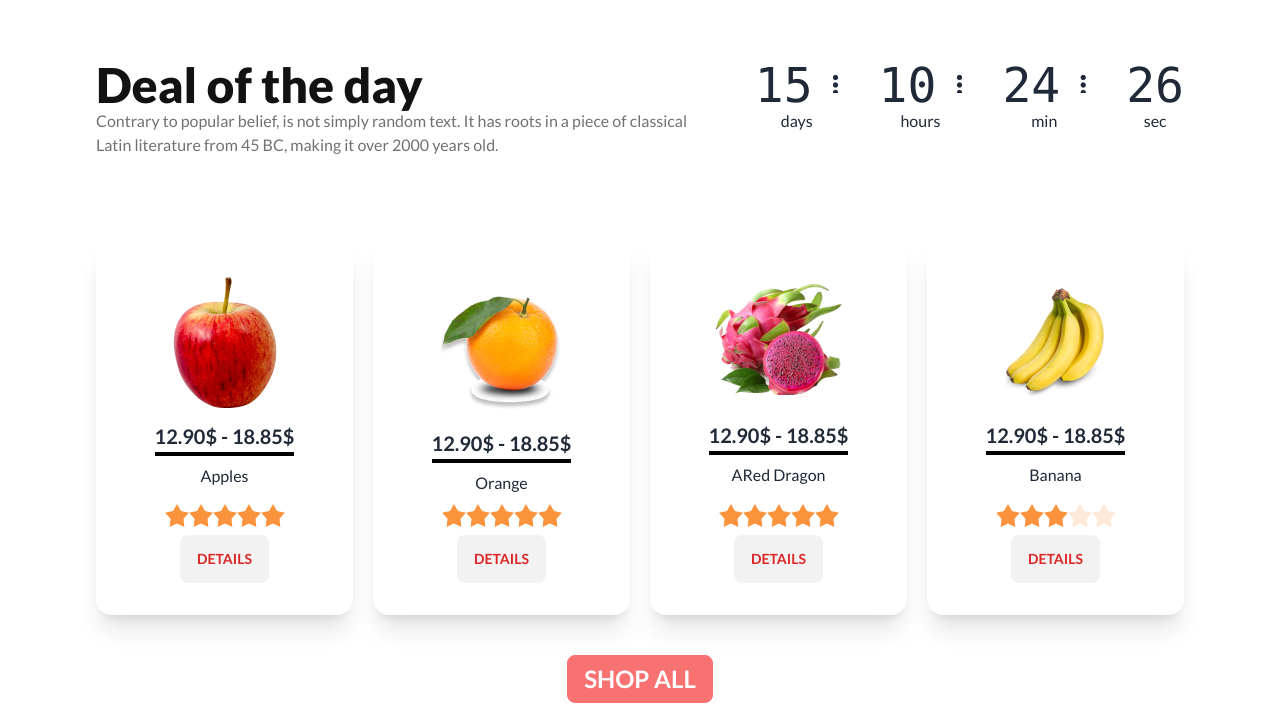
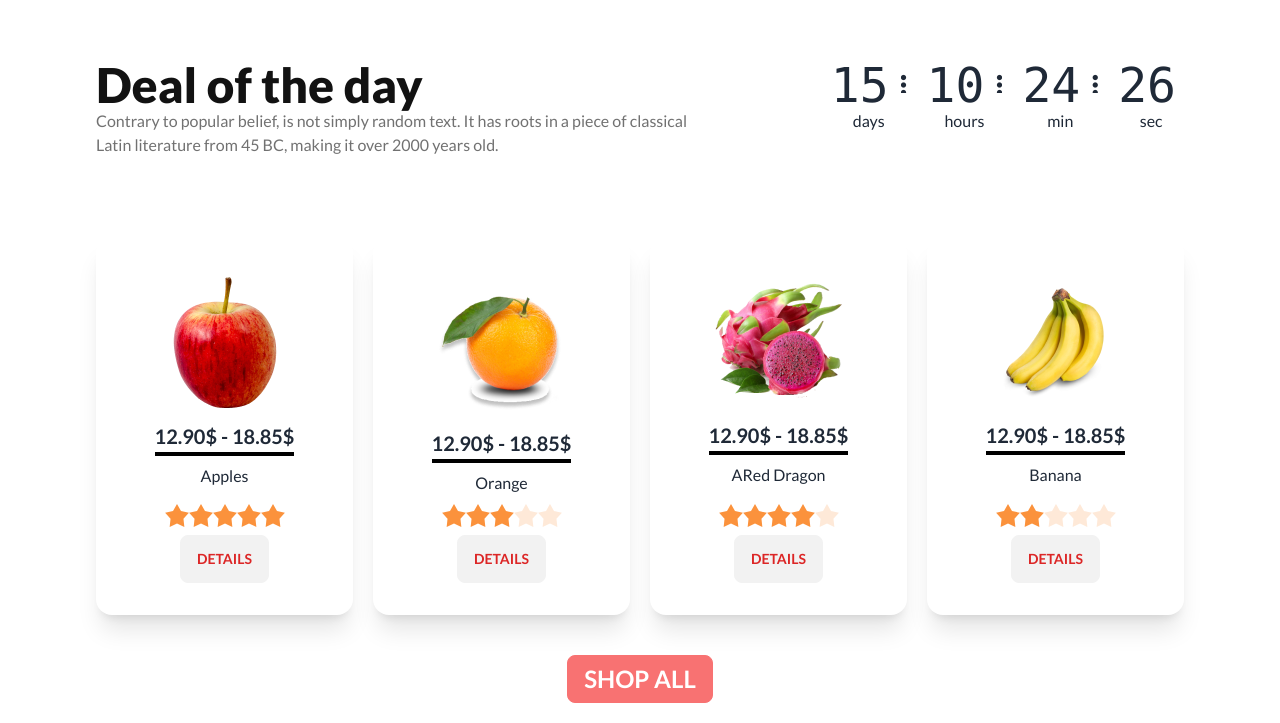
Before and after one commit to sagor009988/fruit-brust, a plain HTML site: page index.html in a window 1280 px wide. Shown: the part 1137-1860 px from the top of the page. Drawn offline with nearby package versions, Linux system fonts and the light colour scheme; files whose address does not match are found by name.

Commit message:
all section done

```diff
--- a/index.html
+++ b/index.html
@@ -42,7 +42,7 @@
     <header>
         <nav class="max-w-screen-xl mx-auto my-10 py-5 px-8 md:px-16 lg:px-24 ">
 
-            <div class="navbar bg-[#F85559]  rounded-[600px]">
+            <div class="navbar  md:bg-[#F85559] lg:bg-[#F85559] rounded-[600px]">
                 <div class="hidden md:block lg:block navbar-start">
                   <div class="flex">
                      <ul class="flex gap-5 px-5 text-white cursor-pointer">
@@ -163,30 +163,30 @@
         <p class="text-[#12121299] md:max-w-[615px] lg:max-w-[615px]">Contrary to popular belief, is not simply random text. It has roots in a piece of classical Latin literature from 45 BC, making it over 2000 years old.</p>
       </div>
        <div>
-        <div class="grid grid-flow-col gap-10 text-center auto-cols-max">
+        <div class="grid grid-flow-col gap-5 text-center auto-cols-max">
           <div class="flex flex-col">
             <span class="countdown font-mono text-5xl">
-              <span style="--value:15;"></span> <i class="fa-solid fa-ellipsis-vertical text-2xl ml-5 mt-2"></i>
+              <span style="--value:15;"></span><i class="fa-solid fa-ellipsis-vertical text-2xl ml-3 mt-2"></i>
             </span>
-            days
+           days
           </div>
           <div class="flex flex-col">
             <span class="countdown font-mono text-5xl">
-              <span style="--value:10;"></span> <i class="fa-solid fa-ellipsis-vertical text-2xl ml-5 mt-2"></i>
+              <span style="--value:10;"></span> <i class="fa-solid fa-ellipsis-vertical text-2xl ml-3 mt-2"></i>
             </span>
-            hours
+          hours
           </div>
           <div class="flex flex-col">
             <span class="countdown font-mono text-5xl">
-              <span style="--value:24;"></span> <i class="fa-solid fa-ellipsis-vertical text-2xl ml-5 mt-2"></i>
+              <span style="--value:24;"></span> <i class="fa-solid fa-ellipsis-vertical text-2xl ml-3 mt-2"></i>
             </span>
-            min
+          min
           </div>
           <div class="flex flex-col">
-            <span class="countdown font-mono text-5xl">
+            <span class="countdown mr-2 font-mono text-5xl">
               <span style="--value:26;"></span>
             </span>
-            sec
+          sec
           </div>
         </div>
        </div>
@@ -202,11 +202,11 @@
 
           <p>Apples</p>
           <div class="rating">
-            <input type="radio" name="rating-2" class="mask mask-star-2 bg-orange-400" />
-            <input type="radio" name="rating-2" class="mask mask-star-2 bg-orange-400" />
-            <input type="radio" name="rating-2" class="mask mask-star-2 bg-orange-400" checked />
-            <input type="radio" name="rating-2" class="mask mask-star-2 bg-orange-400"  />
-            <input type="radio" name="rating-2" class="mask mask-star-2 bg-orange-400" />
+            <input type="radio" name="rating-1" class="mask mask-star-2 bg-orange-400" />
+            <input type="radio" name="rating-1" class="mask mask-star-2 bg-orange-400" />
+            <input type="radio" name="rating-1" class="mask mask-star-2 bg-orange-400" />
+            <input type="radio" name="rating-1" class="mask mask-star-2 bg-orange-400"  />
+            <input type="radio" name="rating-1" class="mask mask-star-2 bg-orange-400"checked  />
           </div>
          <!-- You can open the modal using ID.showModal() method -->
          <button class="btn text-red-600" onclick="my_modal_31.showModal()">Details</button>
@@ -222,11 +222,11 @@
         <h2 class="card-title text-extrabold text-[#121212]">Apples</h2>
         <p>Professional employees are there for you to pick the most amazing and fresh fruits.</p>
         <div class="rating">
-          <input type="radio" name="rating-2" class="mask mask-star-2 bg-orange-400" />
-          <input type="radio" name="rating-2" class="mask mask-star-2 bg-orange-400"  />
-          <input type="radio" name="rating-2" class="mask mask-star-2 bg-orange-400" checked/>
-          <input type="radio" name="rating-2" class="mask mask-star-2 bg-orange-400" />
-          <input type="radio" name="rating-2" class="mask mask-star-2 bg-orange-400" />
+          <input type="radio" name="rating-1" class="mask mask-star-2 bg-orange-400" />
+          <input type="radio" name="rating-1" class="mask mask-star-2 bg-orange-400"  />
+          <input type="radio" name="rating-1" class="mask mask-star-2 bg-orange-400" />
+          <input type="radio" name="rating-1" class="mask mask-star-2 bg-orange-400" />
+          <input type="radio" name="rating-1" class="mask mask-star-2 bg-orange-400"checked />
         </div>
         <div class="card-actions">
           <button class="btn border-2 border-black"> close</button>
@@ -248,11 +248,11 @@
 
                         <p>Orange</p>
                         <div class="rating">
-                          <input type="radio" name="rating-2" class="mask mask-star-2 bg-orange-400" />
-                          <input type="radio" name="rating-2" class="mask mask-star-2 bg-orange-400" />
-                          <input type="radio" name="rating-2" class="mask mask-star-2 bg-orange-400" checked />
-                          <input type="radio" name="rating-2" class="mask mask-star-2 bg-orange-400"  />
-                          <input type="radio" name="rating-2" class="mask mask-star-2 bg-orange-400" />
+                          <input type="radio" name="rating-4" class="mask mask-star-2 bg-orange-400" />
+                          <input type="radio" name="rating-4" class="mask mask-star-2 bg-orange-400" />
+                          <input type="radio" name="rating-4" class="mask mask-star-2 bg-orange-400" checked />
+                          <input type="radio" name="rating-4" class="mask mask-star-2 bg-orange-400"  />
+                          <input type="radio" name="rating-4" class="mask mask-star-2 bg-orange-400" />
                         </div>
                        <!-- You can open the modal using ID.showModal() method -->
               <button class="btn btn text-red-600" onclick="my_modal_32.showModal()">Details</button>
@@ -294,11 +294,11 @@
 
                        <p>ARed Dragon</p>
                        <div class="rating">
-                         <input type="radio" name="rating-2" class="mask mask-star-2 bg-orange-400" />
-                         <input type="radio" name="rating-2" class="mask mask-star-2 bg-orange-400" />
-                         <input type="radio" name="rating-2" class="mask mask-star-2 bg-orange-400"checked/>
-                         <input type="radio" name="rating-2" class="mask mask-star-2 bg-orange-400"  />
-                         <input type="radio" name="rating-2" class="mask mask-star-2 bg-orange-400" />
+                         <input type="radio" name="rating-6" class="mask mask-star-2 bg-orange-400" />
+                         <input type="radio" name="rating-6" class="mask mask-star-2 bg-orange-400" />
+                         <input type="radio" name="rating-6" class="mask mask-star-2 bg-orange-400"/>
+                         <input type="radio" name="rating-6" class="mask mask-star-2 bg-orange-400" checked />
+                         <input type="radio" name="rating-6" class="mask mask-star-2 bg-orange-400" />
                        </div>
                       <!-- You can open the modal using ID.showModal() method -->
              <button class="btn btn text-red-600" onclick="my_modal_33.showModal()">Details</button>
@@ -314,11 +314,11 @@
                      <h2 class="card-title text-extrabold">Red Dragon</h2>
                      <p>Professional employees are there for you to pick the most amazing and fresh fruits.</p>
                      <div class="rating">
-                       <input type="radio" name="rating-2" class="mask mask-star-2 bg-orange-400" />
-                       <input type="radio" name="rating-2" class="mask mask-star-2 bg-orange-400"  />
-                       <input type="radio" name="rating-2" class="mask mask-star-2 bg-orange-400" checked/>
-                       <input type="radio" name="rating-2" class="mask mask-star-2 bg-orange-400" />
-                       <input type="radio" name="rating-2" class="mask mask-star-2 bg-orange-400" />
+                       <input type="radio" name="rating-6" class="mask mask-star-2 bg-orange-400" />
+                       <input type="radio" name="rating-6" class="mask mask-star-2 bg-orange-400"  />
+                       <input type="radio" name="rating-6" class="mask mask-star-2 bg-orange-400" />
+                       <input type="radio" name="rating-6" class="mask mask-star-2 bg-orange-400" checked/>
+                       <input type="radio" name="rating-6" class="mask mask-star-2 bg-orange-400" />
                      </div>
                      <div class="card-actions">
                        <button class="btn border-2 border-black"> close</button>
@@ -340,11 +340,11 @@
 
                       <p>Banana</p>
                       <div class="rating">
-                        <input type="radio" name="rating-2" class="mask mask-star-2 bg-orange-400" />
-                        <input type="radio" name="rating-2" class="mask mask-star-2 bg-orange-400" />
-                        <input type="radio" name="rating-2" class="mask mask-star-2 bg-orange-400" checked />
-                        <input type="radio" name="rating-2" class="mask mask-star-2 bg-orange-400"  />
-                        <input type="radio" name="rating-2" class="mask mask-star-2 bg-orange-400" />
+                        <input type="radio" name="rating-8" class="mask mask-star-2 bg-orange-400" />
+                        <input type="radio" name="rating-8" class="mask mask-star-2 bg-orange-400"checked />
+                        <input type="radio" name="rating-8" class="mask mask-star-2 bg-orange-400"  />
+                        <input type="radio" name="rating-8" class="mask mask-star-2 bg-orange-400"  />
+                        <input type="radio" name="rating-8" class="mask mask-star-2 bg-orange-400" />
                       </div>
                      <!-- You can open the modal using ID.showModal() method -->
             <button class="btn btn text-red-600" onclick="my_modal_3.showModal()">Details</button>
@@ -360,11 +360,11 @@
                     <h2 class="card-title text-extrabold">Banana</h2>
                     <p>Professional employees are there for you to pick the most amazing and fresh fruits.</p>
                     <div class="rating">
-                      <input type="radio" name="rating-2" class="mask mask-star-2 bg-orange-400" />
-                      <input type="radio" name="rating-2" class="mask mask-star-2 bg-orange-400"  />
-                      <input type="radio" name="rating-2" class="mask mask-star-2 bg-orange-400" checked/>
-                      <input type="radio" name="rating-2" class="mask mask-star-2 bg-orange-400" />
-                      <input type="radio" name="rating-2" class="mask mask-star-2 bg-orange-400" />
+                      <input type="radio" name="rating-8" class="mask mask-star-2 bg-orange-400" />
+                      <input type="radio" name="rating-8" class="mask mask-star-2 bg-orange-400" checked />
+                      <input type="radio" name="rating-8" class="mask mask-star-2 bg-orange-400" />
+                      <input type="radio" name="rating-8" class="mask mask-star-2 bg-orange-400" />
+                      <input type="radio" name="rating-8" class="mask mask-star-2 bg-orange-400" />
                     </div>
                     <div class="card-actions">
                       <button class="btn border-2 border-black"> close</button>
@@ -383,6 +383,7 @@
       </div>
 
      </section>
+
 
      <!-- mmet the team section -->
      <section class="max-w-screen-xl mx-auto my-10 py-5 px-8 md:px-16 lg:px-24 ">
@@ -464,6 +465,7 @@
       </div>
 
      </section>
+     <!-- why we choose -->
      <section  class="max-w-screen-xl mx-auto my-10 py-5 px-8 md:px-16 lg:px-24 ">
 
        <h1 class="text-[#121212] text-5xl font-extrabold py-5 text-center">
@@ -563,7 +565,7 @@
 
 
     </main>
-    <footer class="footer footer-center md:p-10 lg:p-10 bg-black text-base-content rounded">
+    <footer class="footer sm:mb-5 footer-center md:p-10 lg:p-10 bg-black text-base-content rounded">
       <img src="./images/logo.png" alt="">
       <div class="grid grid-flow-col gap-4">
         <a class="link link-hover text-white">Home</a>
```
